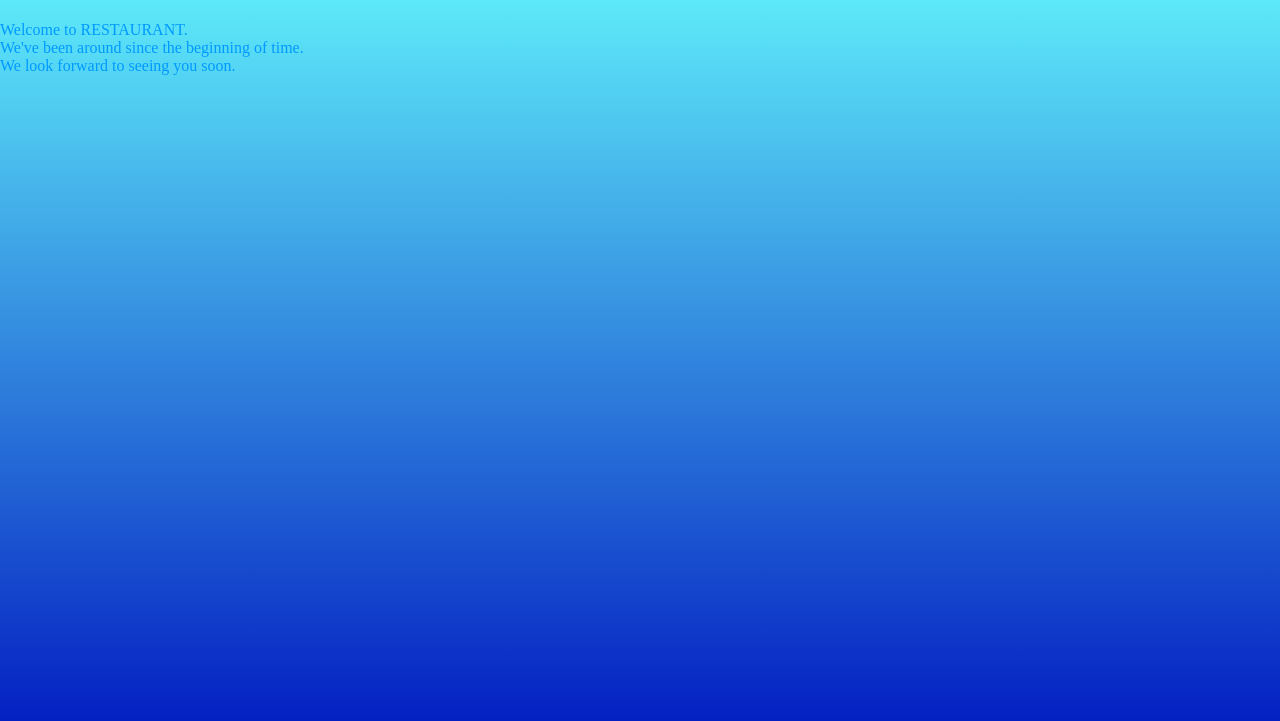
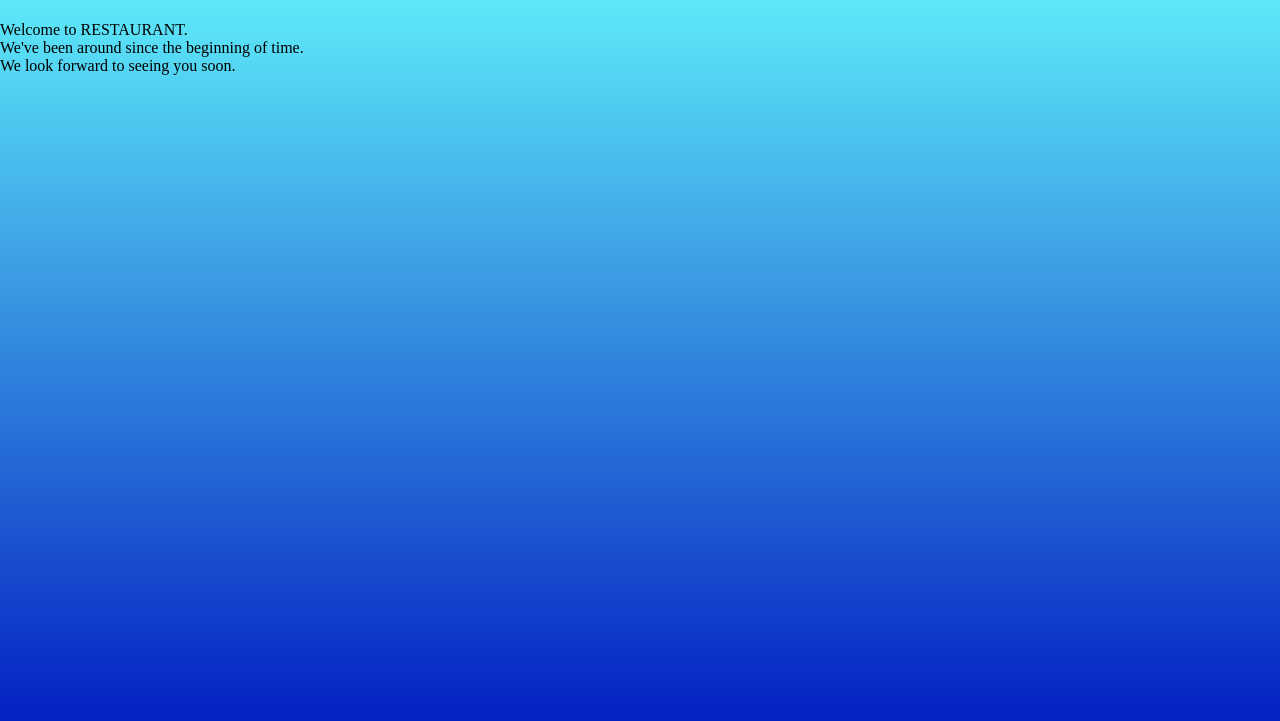
Before and after one commit to nofxboy1234/odin-restaurant-page, a plain HTML site: page index.html in a window 1280 px wide. Shown: the part 79-800 px from the top of the page. Drawn offline with Linux system fonts and the light colour scheme.

Commit message:
Change welcome text to black

```diff
--- a/index.css
+++ b/index.css
@@ -18,7 +18,7 @@ body {
 }
 
 .welcome {
-  color: rgb(0, 153, 255);
+  color: black;
 }
 
 .flex-container {
```
